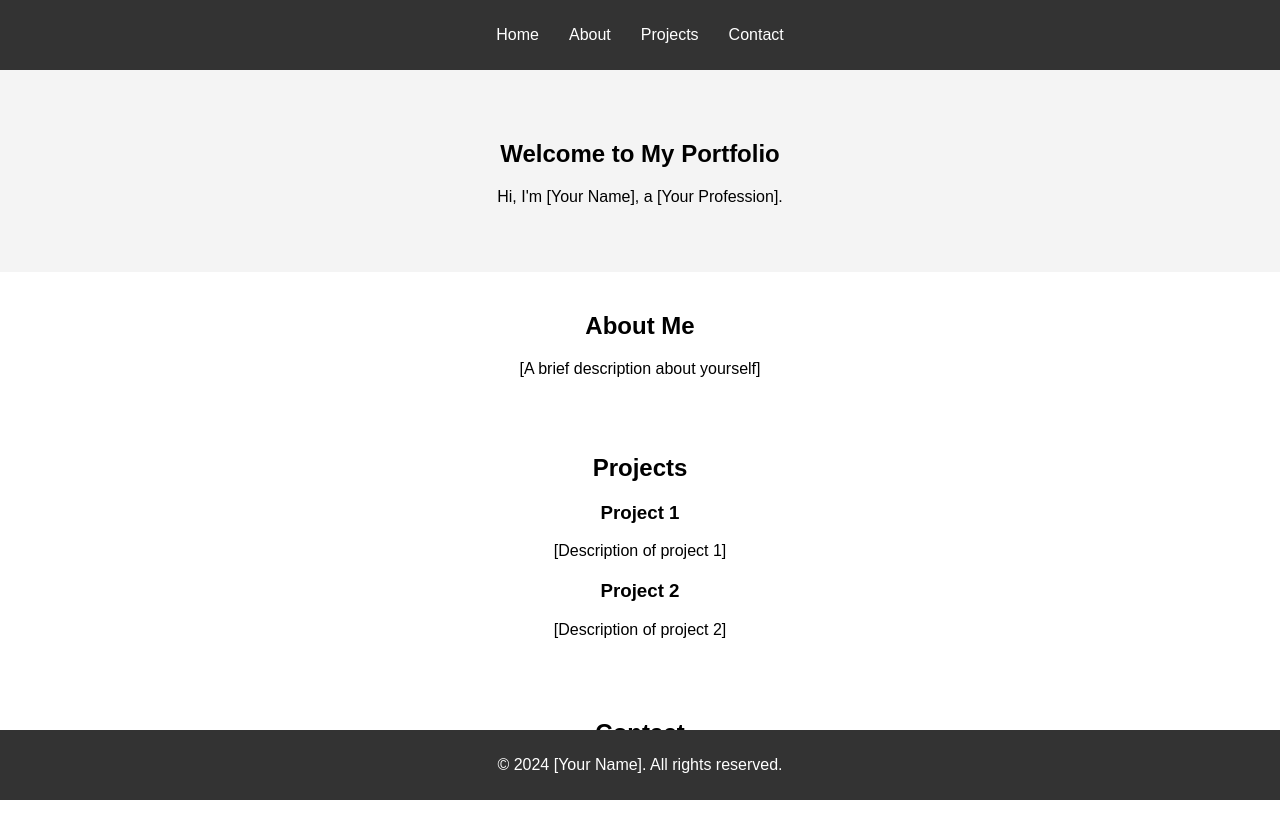
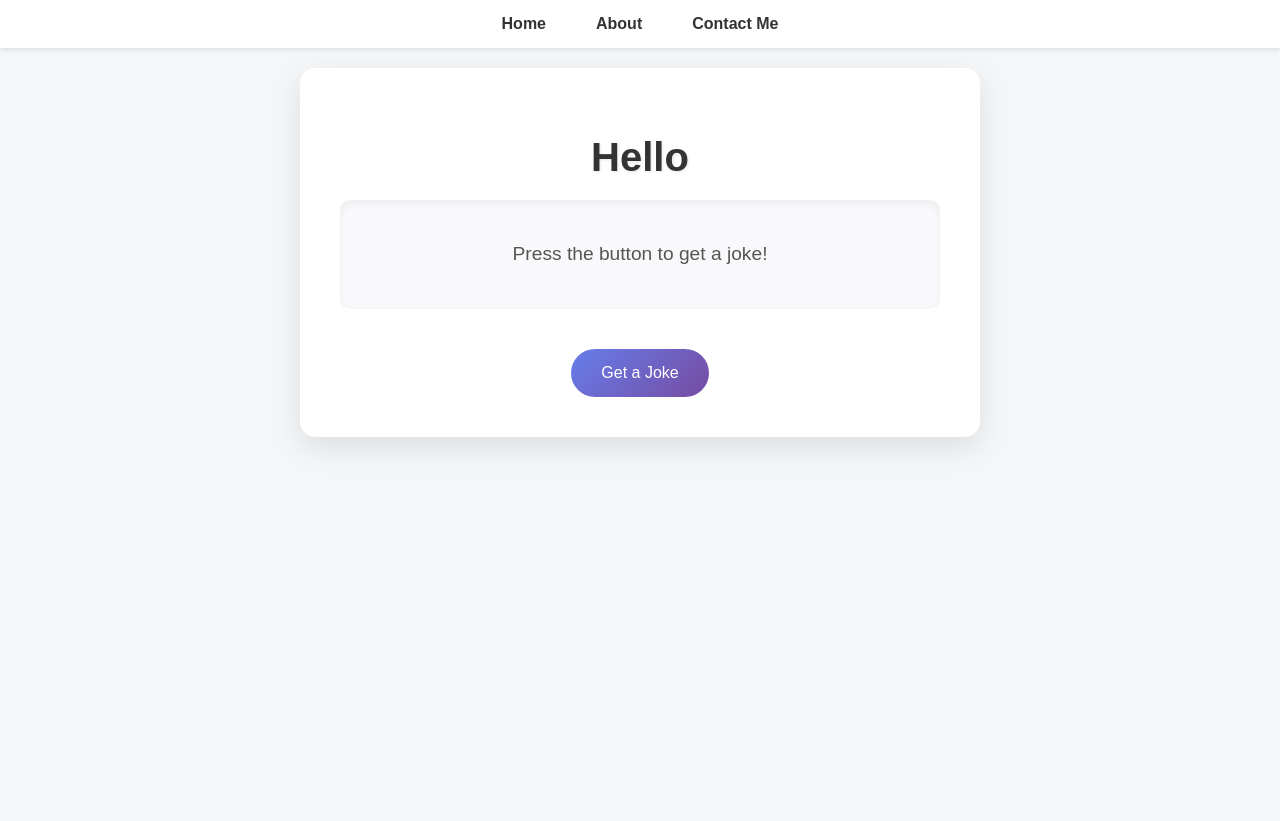
Before and after one commit to aagaman7/Aagaman_Dahal, a plain HTML site: page index.html in a window 1280 px wide. After the commit the page ends 800 px from the top, so only its background shows below. Drawn offline with Linux system fonts and the light colour scheme.

Commit message:
update 03 Jokec

```diff
--- a/app.js
+++ b/app.js
@@ -1,2 +1,21 @@
-// Add any interactivity here
-console.log("Welcome to my portfolio!");
+document.getElementById('get-joke-btn').addEventListener('click', fetchJoke);
+
+async function fetchJoke() {
+    const jokeContainer = document.getElementById('joke');
+    jokeContainer.textContent = 'Loading...';
+
+    try {
+        const response = await fetch('https://v2.jokeapi.dev/joke/Dark');
+        const data = await response.json();
+        let joke = '';
+        if (data.joke) {
+            joke = data.joke;
+        } else {
+            joke = `${data.setup} ... ${data.delivery}`;
+        }
+        jokeContainer.textContent = joke;
+    } catch (error) {
+        jokeContainer.textContent = 'Oops! Something went wrong. Try again later.';
+        console.error('Error fetching joke:', error);
+    }
+}
--- a/index.html
+++ b/index.html
@@ -3,52 +3,24 @@
 <head>
     <meta charset="UTF-8">
     <meta name="viewport" content="width=device-width, initial-scale=1.0">
-    <title>Portfolio</title>
+    <title>Aagaman</title>
     <link rel="stylesheet" href="styles.css">
 </head>
 <body>
-    <header>
-        <nav>
-            <ul>
-                <li><a href="#home">Home</a></li>
-                <li><a href="#about">About</a></li>
-                <li><a href="#projects">Projects</a></li>
-                <li><a href="#contact">Contact</a></li>
-            </ul>
-        </nav>
-    </header>
-
-    <section id="home">
-        <h1>Welcome to My Portfolio</h1>
-        <p>Hi, I'm [Your Name], a [Your Profession].</p>
-    </section>
-
-    <section id="about">
-        <h2>About Me</h2>
-        <p>[A brief description about yourself]</p>
-    </section>
-
-    <section id="projects">
-        <h2>Projects</h2>
-        <div class="project">
-            <h3>Project 1</h3>
-            <p>[Description of project 1]</p>
+    <nav class="navbar">
+        <ul class="nav-list">
+            <li class="nav-item"><a href="#" class="nav-link">Home</a></li>
+            <li class="nav-item"><a href="#" class="nav-link">About</a></li>
+            <li class="nav-item"><a href="#" class="nav-link">Contact Me</a></li>
+        </ul>
+    </nav>
+    <div class="container">
+        <h1>Hello</h1>
+        <div id="joke-container" class="joke-container">
+            <p id="joke">Press the button to get a joke!</p>
         </div>
-        <div class="project">
-            <h3>Project 2</h3>
-            <p>[Description of project 2]</p>
-        </div>
-    </section>
-
-    <section id="contact">
-        <h2>Contact</h2>
-        <p>Email: [Your Email]</p>
-    </section>
-
-    <footer>
-        <p>&copy; 2024 [Your Name]. All rights reserved.</p>
-    </footer>
-
-    <script src="scripts.js"></script>
+        <button id="get-joke-btn">Get a Joke</button>
+    </div>
+    <script src="app.js"></script>
 </body>
 </html>
--- a/styles.css
+++ b/styles.css
@@ -1,52 +1,114 @@
 body {
-    font-family: Arial, sans-serif;
     margin: 0;
     padding: 0;
     box-sizing: border-box;
+    font-family: 'Arial', sans-serif;
+    background: #f4f6f8;
+    color: #333;
+    display: flex;
+    flex-direction: column;
+    align-items: center;
+    height: 100vh;
 }
 
-header {
-    background: #333;
-    color: white;
-    padding: 10px 0;
+.navbar {
+    width: 100%;
+    background: white;
+    box-shadow: 0 2px 4px rgba(0, 0, 0, 0.1);
 }
 
-nav ul {
-    list-style: none;
+.nav-list {
     display: flex;
     justify-content: center;
+    list-style: none;
+    margin: 0;
     padding: 0;
 }
 
-nav ul li {
+.nav-item {
     margin: 0 15px;
 }
 
-nav ul li a {
-    color: white;
+.nav-link {
+    display: block;
+    padding: 15px 10px;
+    color: #333;
     text-decoration: none;
+    position: relative;
+    font-weight: bold;
+    transition: color 0.3s;
 }
 
-section {
-    padding: 20px;
-    text-align: center;
+.nav-link::after {
+    content: '';
+    display: block;
+    width: 0;
+    height: 2px;
+    background: #667eea;
+    transition: width 0.3s;
+    position: absolute;
+    bottom: 0;
+    left: 0;
 }
 
-#home {
-    background: #f4f4f4;
-    padding: 50px 20px;
+.nav-link:hover::after {
+    width: 100%;
 }
 
-.project {
-    margin: 20px 0;
+.nav-link:hover {
+    color: #667eea;
 }
 
-footer {
-    background: #333;
+.container {
+    text-align: center;
+    padding: 40px;
+    border: none;
+    border-radius: 15px;
+    background: white;
+    box-shadow: 0 10px 30px rgba(0, 0, 0, 0.1);
+    max-width: 600px;
+    width: 100%;
+    margin-top: 20px;
+}
+
+h1 {
+    margin-bottom: 20px;
+    font-size: 2.5em;
+    color: #333;
+    text-shadow: 1px 1px 3px rgba(0, 0, 0, 0.1);
+}
+
+.joke-container {
+    padding: 20px;
+    background: #f9f9fb;
+    border-radius: 10px;
+    margin-bottom: 20px;
+    box-shadow: inset 0 4px 8px rgba(0, 0, 0, 0.05);
+    font-size: 1.2em;
+    color: #555;
+}
+
+#joke {
+    line-height: 1.6em;
+}
+
+button {
+    background: linear-gradient(135deg, #667eea, #764ba2);
     color: white;
-    text-align: center;
-    padding: 10px 0;
-    position: fixed;
-    bottom: 0;
-    width: 100%;
+    border: none;
+    padding: 15px 30px;
+    font-size: 1em;
+    border-radius: 30px;
+    cursor: pointer;
+    transition: background 0.3s, transform 0.3s;
+    margin-top: 20px; /* Add margin to separate the button from the joke container */
 }
+
+button:hover {
+    background: linear-gradient(135deg, #764ba2, #667eea);
+    transform: translateY(-3px);
+}
+
+button:active {
+    transform: translateY(1px);
+}
```
